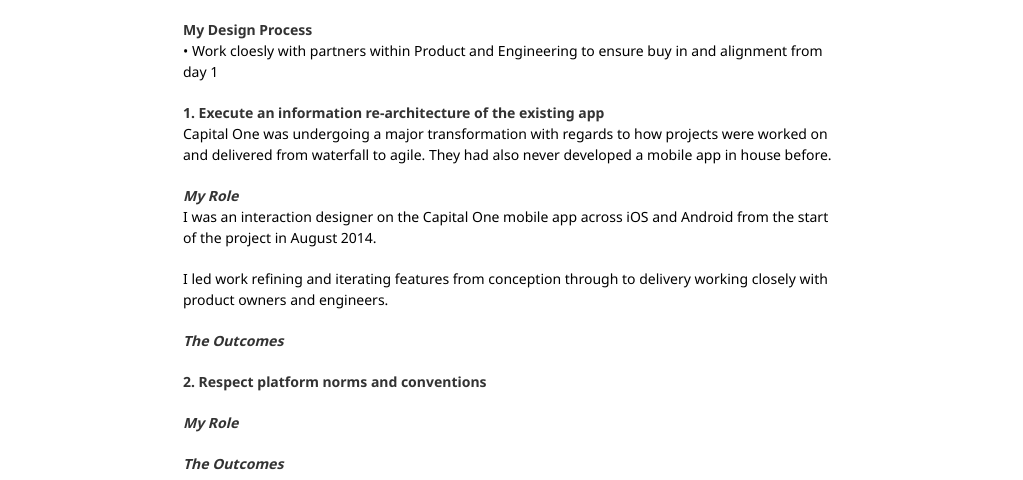
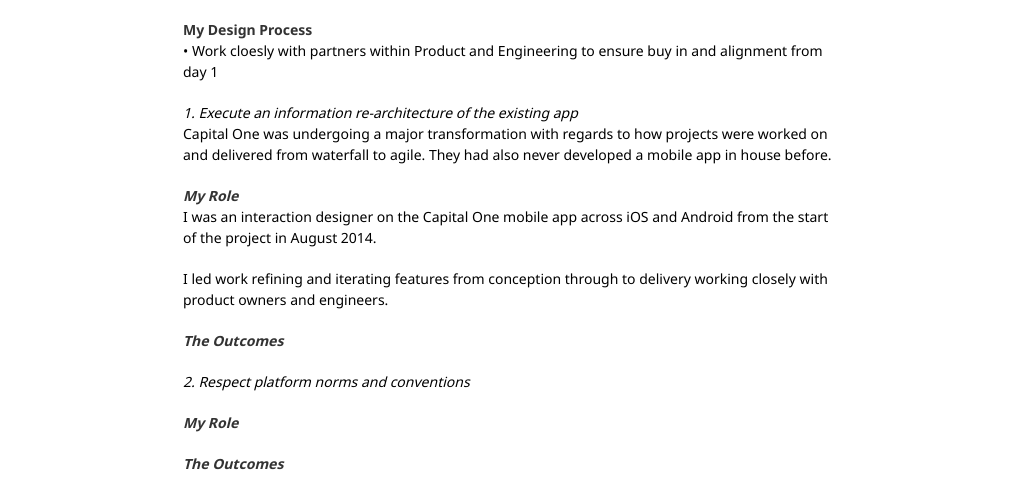
Before and after one commit to syeef/syeefkarim-2016-v0, a Jekyll site: the page built from portfolio/capitalone.md, in a window 1280 px wide. Shown: the part 785-1265 px from the top of the page, without its empty margins (128-1151 px from the left). Built offline with Jekyll 4.4.1, drawn with Linux system fonts in a browser that asks for light colours.

```diff
--- a/portfolio/capitalone.md
+++ b/portfolio/capitalone.md
@@ -22,7 +22,7 @@ Create a mobile app to allow customers to easily service their accounts, receive
 **My Design Process**
 • Work cloesly with partners within Product and Engineering to ensure buy in and alignment from day 1
 
-**1. Execute an information re-architecture of the existing app**
+*1. Execute an information re-architecture of the existing app*
 Capital One was undergoing a major transformation with regards to how projects were worked on and delivered from waterfall to agile. They had also never developed a mobile app in house before.
 
 ***My Role***
@@ -32,7 +32,7 @@ I led work refining and iterating features from conception through to delivery w
 
 ***The Outcomes***
 
-**2. Respect platform norms and conventions**
+*2. Respect platform norms and conventions*
 
 ***My Role***
 
```
